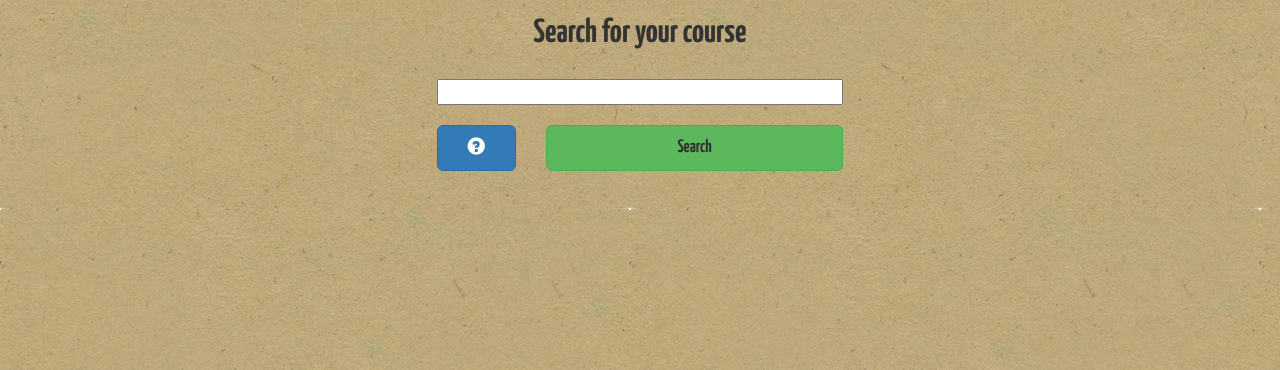
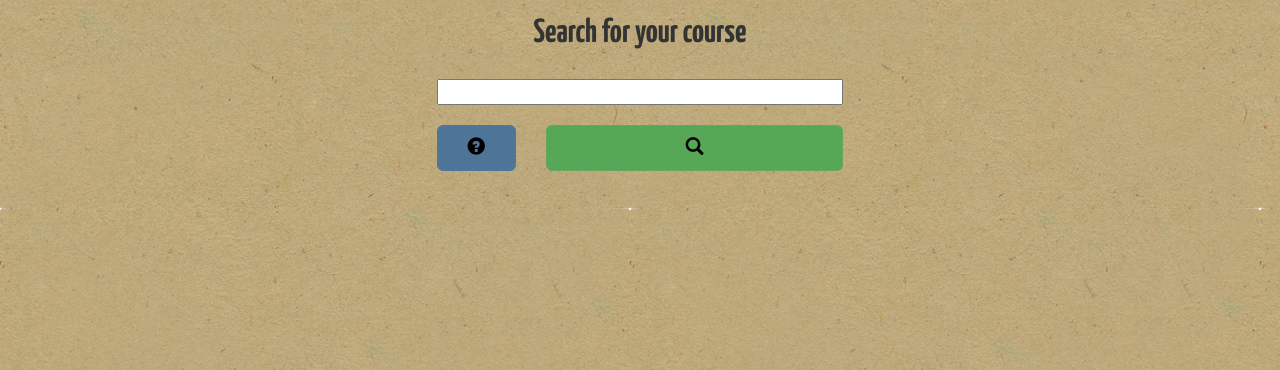
Before and after one commit to Kodkollektivet/UniTime-server, a Django app: page / in a window 1280 px wide; the page is wider, and only the part inside the window is pictured. Shown: the part 105-475 px from the top of that part. Run offline with Django 3.2, Linux system fonts and the light colour scheme; data that the repository does not hold is empty; some libraries are stand-ins or nearby versions.

Commit message:
CSS updated

```diff
--- a/server/django/timeedit/static/timeedit/css/core.css
+++ b/server/django/timeedit/static/timeedit/css/core.css
@@ -88,3 +88,15 @@ body {
     border-radius:0;
     font-weight: normal;
 }
+
+.btn-primary {
+    color: #000;
+    background-color: #4E7598;
+    border-color: #4A78A1;
+}
+
+.btn-success {
+    color: #000;
+    background-color: #56A856;
+    border-color: #63A763;
+}
--- a/server/django/timeedit/templates/timeedit/index.html
+++ b/server/django/timeedit/templates/timeedit/index.html
@@ -87,7 +87,7 @@
 
             <div class="col-xs-7 col-sm-7 col-md-3 col-lg-3" align="center">
                 <button class="btn btn-lg btn-success" type="submit">
-                    <div id="searchbutton">Search</div>
+                    <span class="glyphicon glyphicon-search" aria-hidden="true"></span>
                 </button>
             </div>
 
```
